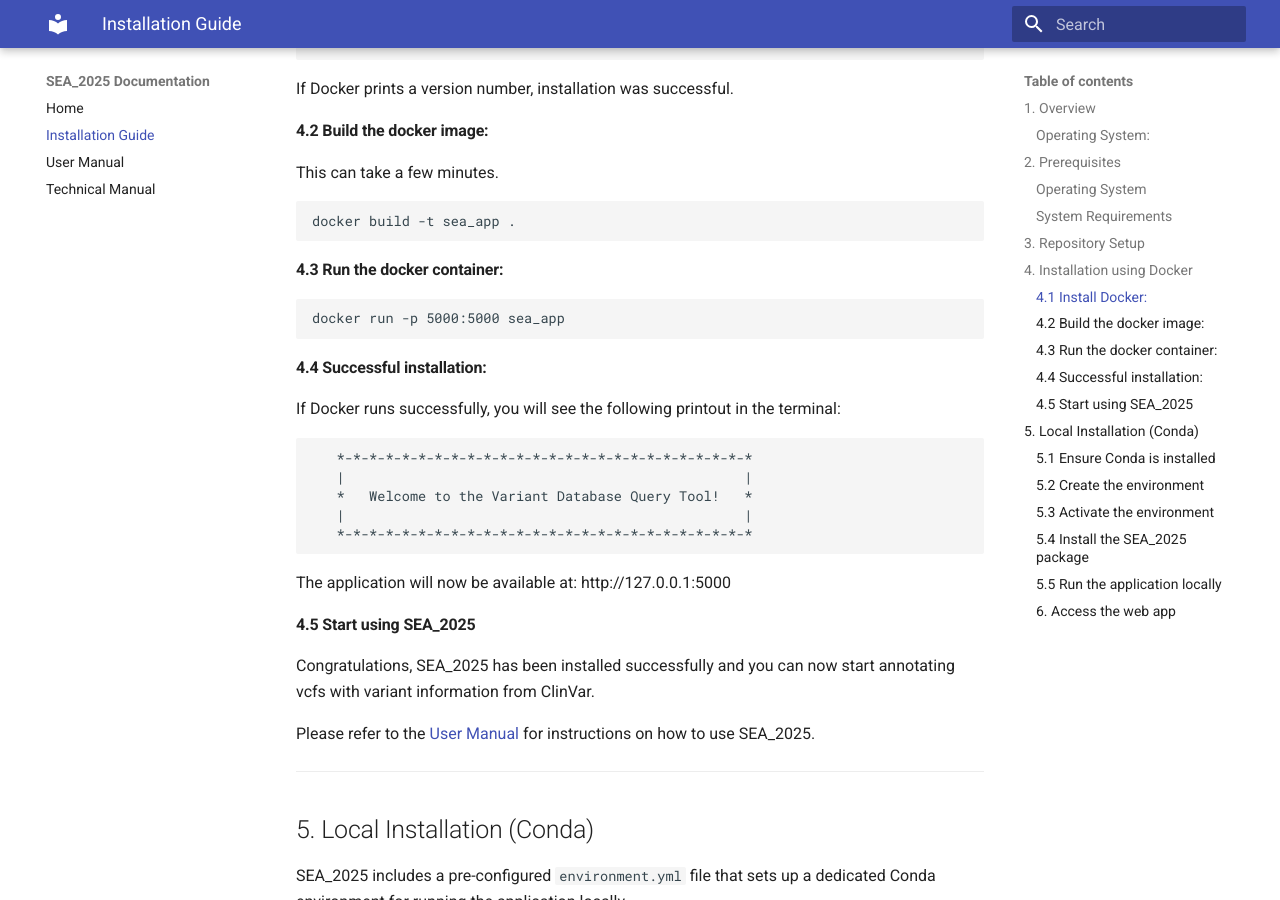
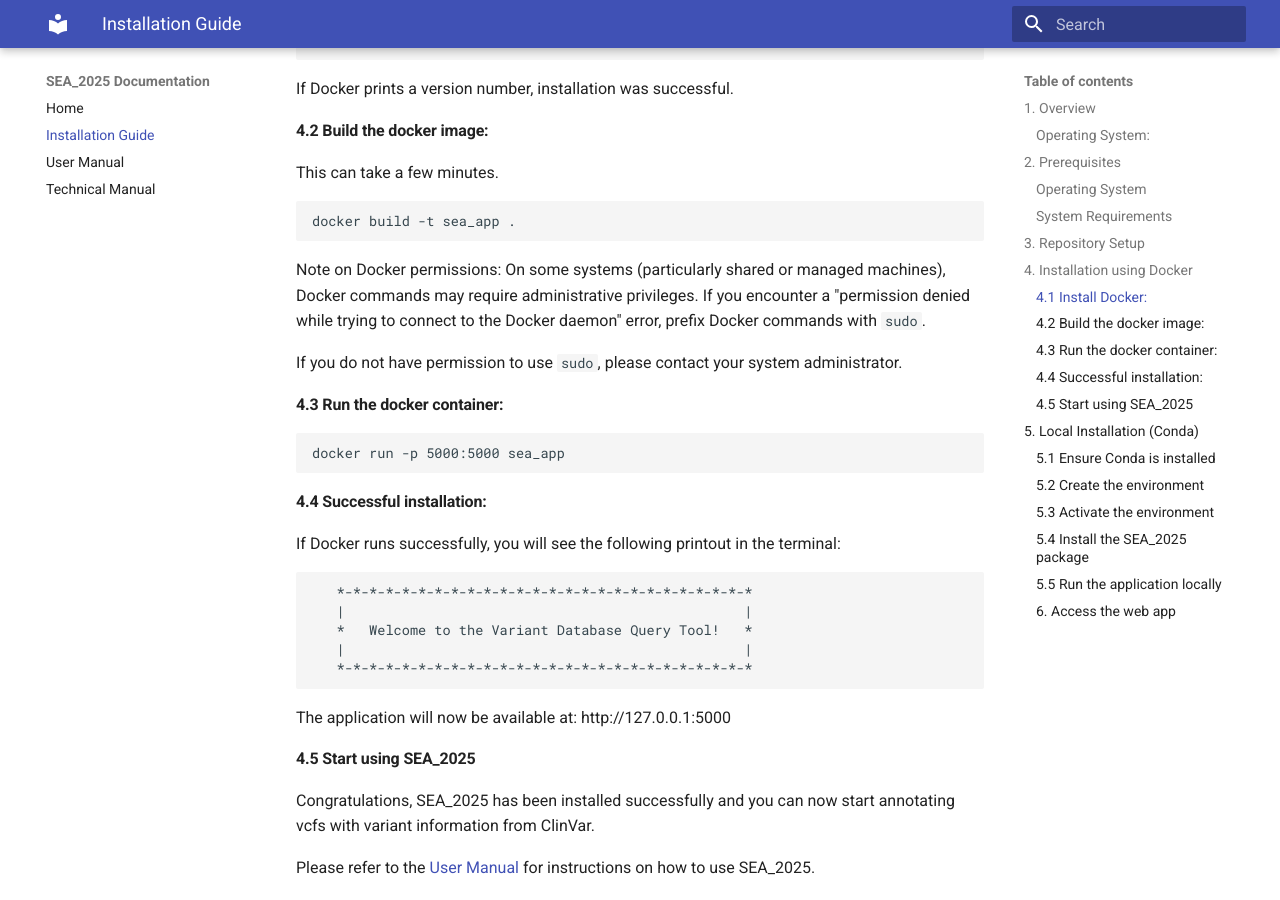
Before and after one commit to RebeccaSizer/Software_Engineering_Assessment_2025_AR_RW_RS, an MkDocs documentation site: the page built from docs/installation.md, in a window 1280 px wide and 900 px high, scrolled down 1421 px. Built offline with MkDocs 1.6.1 and Material for MkDocs 9.7.7, drawn with Linux system fonts in a browser that asks for light colours.

Commit message:
sudo permissions message added

````diff
--- a/docs/installation.md
+++ b/docs/installation.md
@@ -54,6 +54,12 @@ This can take a few minutes.
 ```
 docker build -t sea_app .
 ```
+Note on Docker permissions:
+On some systems (particularly shared or managed machines), Docker commands may require
+administrative privileges. If you encounter a "permission denied while trying to connect
+to the Docker daemon" error, prefix Docker commands with `sudo`.
+
+If you do not have permission to use `sudo`, please contact your system administrator.
 #### 4.3 Run the docker container:
 
 ```
````
